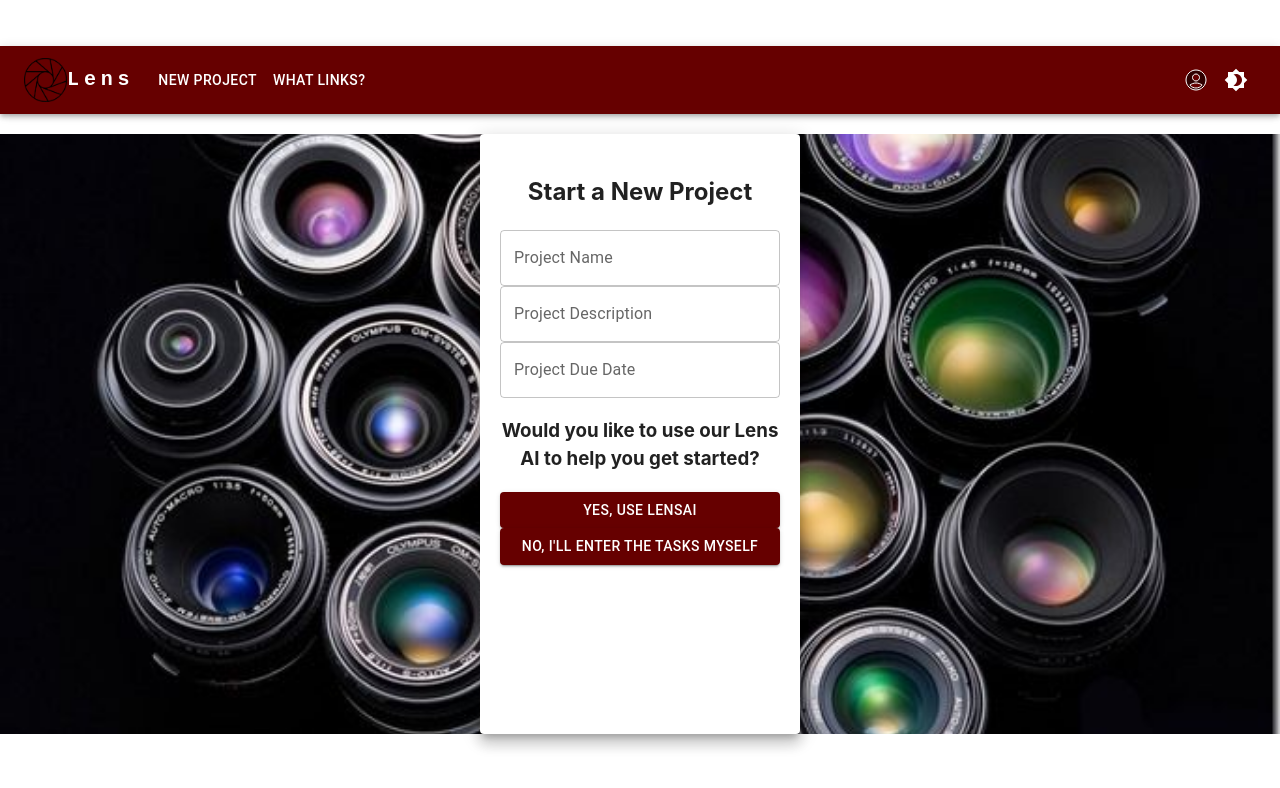
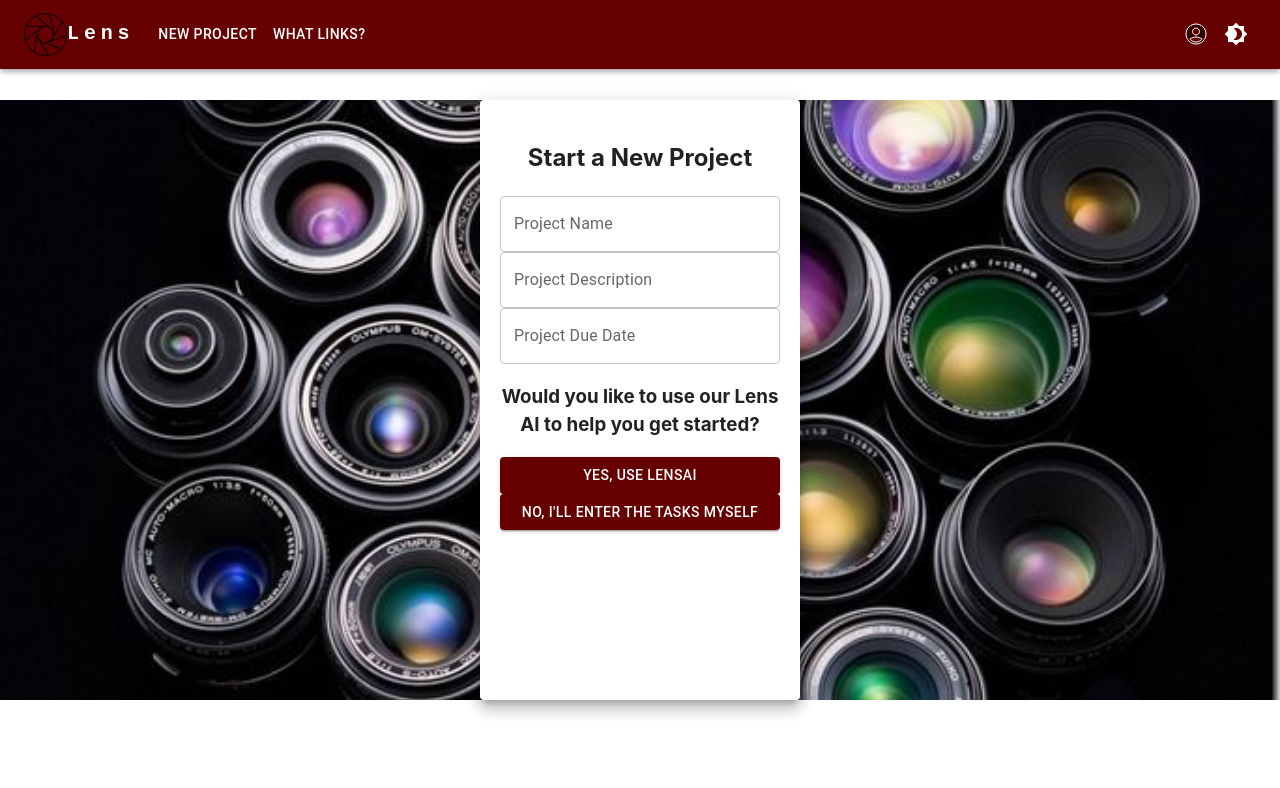
Before and after one commit to MaxEdgington/LHL-Final, a React (Vite) app in the folder client/: page /newProject in a window 1280 px wide. Shown: the top 788 px of the page. Built offline with nearby package versions, Linux system fonts and the light colour scheme.

Commit message:
message can show on refresh, header sticks to top

```diff
--- a/client/src/components/Chat/ChatList.jsx
+++ b/client/src/components/Chat/ChatList.jsx
@@ -13,7 +13,8 @@ const ChatList = () => {
   useEffect(() => {
     fetchMessagesforProject(project.id);
     // console.log("got them ", myProjects);
-  }, [project]);
+  }, [project, Object.keys(messages).length]);
+
 
 
   const messagesArr = messages.map((item) => {
--- a/client/src/components/Chat/NewMsgForm.jsx
+++ b/client/src/components/Chat/NewMsgForm.jsx
@@ -40,6 +40,8 @@ function NewMsgForm(props) {
 
           <form noValidate autoComplete="off" onSubmit={handleSubmit}>
             <FormControl>
+              <Grid container flexDirection={"row"}>
+
 
                 <TextField
                   id="outlined-basic-email"
@@ -49,9 +51,8 @@ function NewMsgForm(props) {
                   onChange={(e) => setMessage(e.target.value)}
                   fullWidth />
 
-
-              <Fab type="Submit" size="small" color="primary" aria-label="add"><SendIcon /></Fab>
-
+                <Fab type="Submit" size="small" color="primary" aria-label="add"> <SendIcon /> </Fab>
+              </Grid>
 
             </FormControl>
           </form >
--- a/client/src/components/Header.jsx
+++ b/client/src/components/Header.jsx
@@ -63,8 +63,8 @@ function Header() {
 
 
   return (
-    <AppBar position="sticky">
-      {/* <AppBar position="static"> */}
+    // <AppBar position="sticky">
+    <AppBar position='fixed' top='0' zIndex='100'>
       <Container maxWidth="xl">
         <Toolbar disableGutters sx={{ background: 'secondary' }}>
           <img src={"../../public/lens-line.png"}
```
Lines whose indentation alone changed are shown as unchanged.
